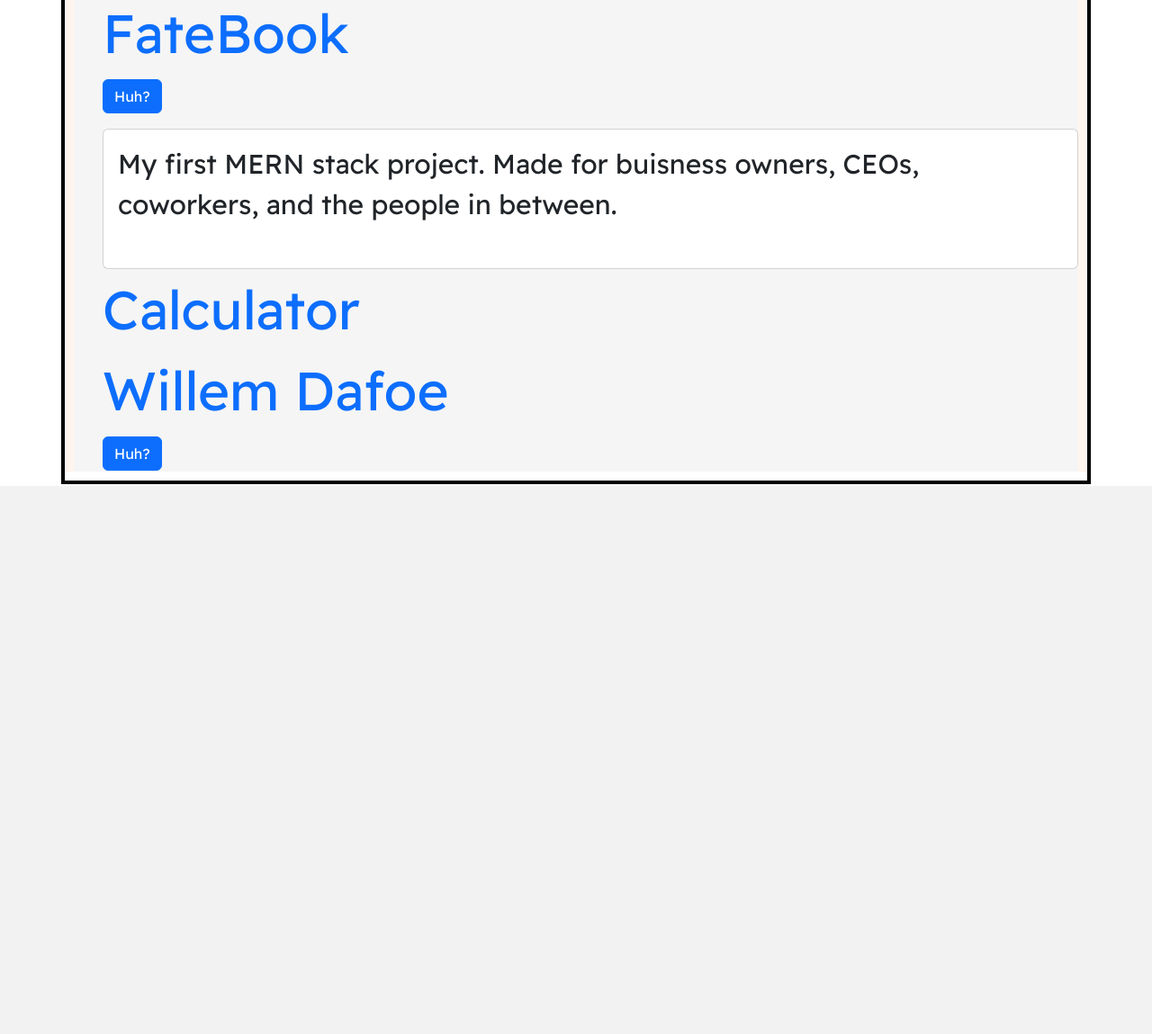
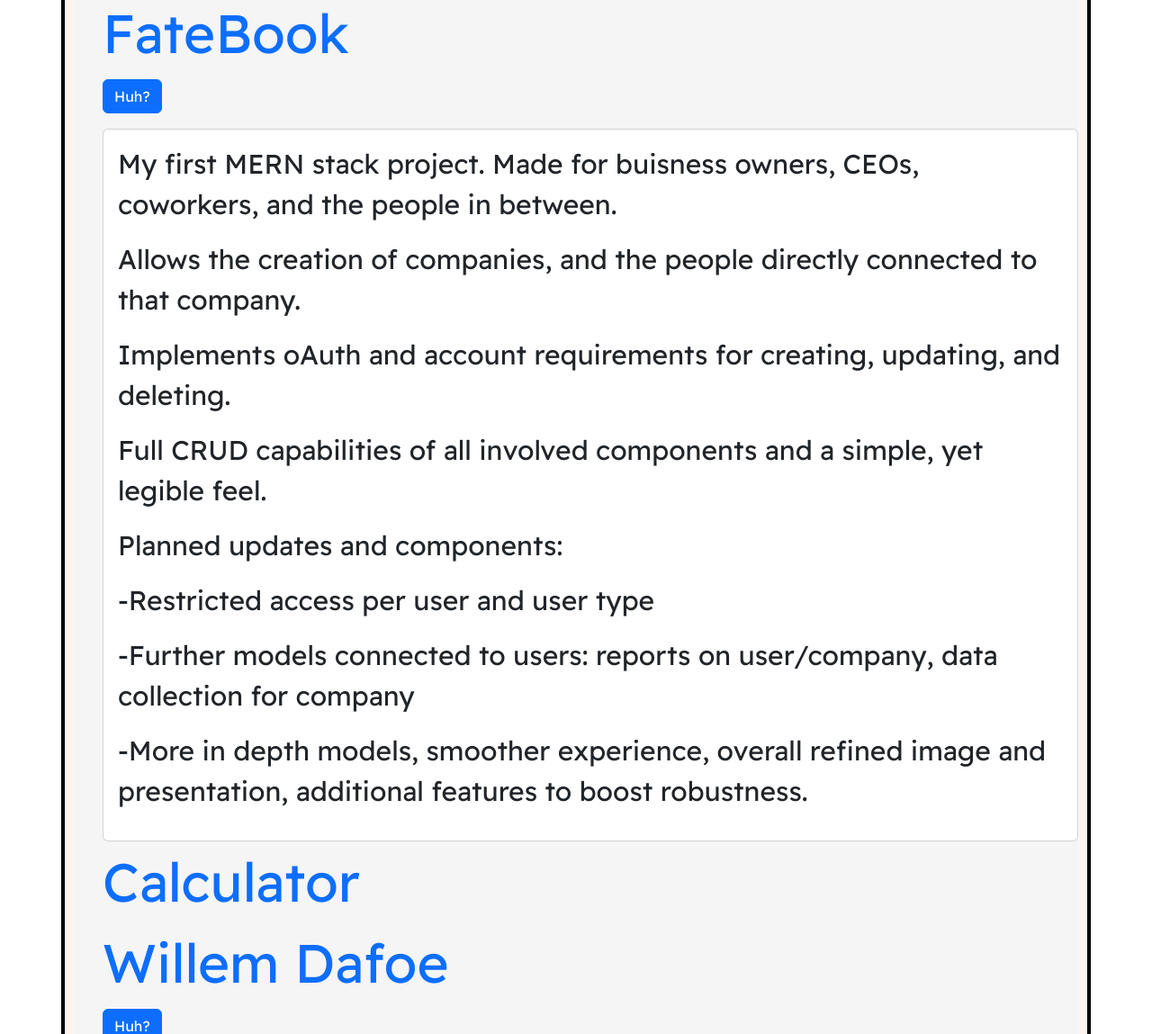
Before and after one commit to Y2Kuwu/my_portfolio, a Django app: page /link_page/links in a window 1280 px wide, after a click on "Huh?". Shown: the part 738-1887 px from the top of the page at 90% size. Before the commit the page ends 1278 px from the top, so only its background shows below. Run offline with Django 4.2, Linux system fonts and the light colour scheme.

Commit message:
link changes

```diff
--- a/my_portfolio/main_app/templates/link_page/links.html
+++ b/my_portfolio/main_app/templates/link_page/links.html
@@ -55,7 +55,13 @@
     <div class="collapse" id="drp4">
       <div class="card card-body">
           <p>My first MERN stack project. Made for buisness owners, CEOs, coworkers, and the people in between.</p>
-          <p></p>
+          <p>Allows the creation of companies, and the people directly connected to that company.</p>
+          <p>Implements oAuth and account requirements for creating, updating, and deleting.</p>
+          <p>Full CRUD capabilities of all involved components and a simple, yet legible feel.</p>
+          <p>Planned updates and components:</p>
+          <p>-Restricted access per user and user type</p>
+          <p>-Further models connected to users: reports on user/company, data collection for company</p>
+          <p>-More in depth models, smoother experience, overall refined image and presentation, additional features to boost robustness.</p>
       </div>
     </div>
     <li><a id = 'ca' href= "https://abasiccalculator.herokuapp.com/" target="_blank" rel="noopener noreferrer"> Calculator</a></li>
```
